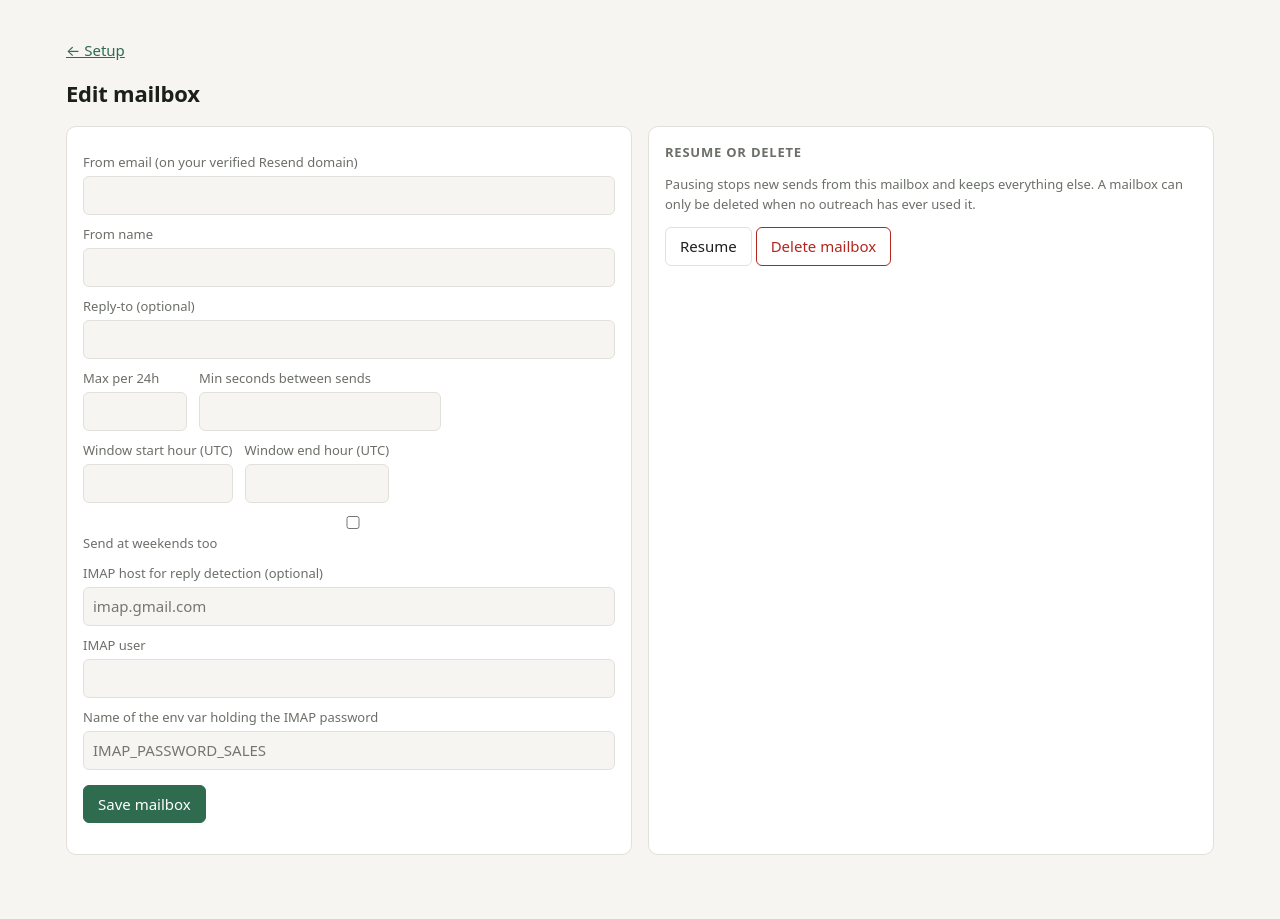
After one commit to Mohitclan/end-to-end-automation-, a FastAPI app: template growthstack/web/templates/mailbox_edit.html in a window 1280 px wide. The commit adds this page. Run offline with FastAPI, Linux system fonts and the light colour scheme; the template is opened without the code that fills it, so the values that code supplies are empty; parts of the project's set-up code (start-up, migrations or seed data) failed here and were passed over.

Commit message:
Developer 4: edit and delete mailboxes and sequences from Setup (P4.06)
- Mailboxes: every field can be edited, including IMAP and weekends. Delete
  is refused while active or pending outreach uses the mailbox, and also when
  it has sending history (finished enrollments still reference it); the
  screen offers Pause instead.
- Sequences: name and follow-up steps can be edited; the screen says edits
  only affect new drafts. Steps can't be removed while leads are enrolled,
  because the sender reads each step's delay when scheduling it. Delete is
  refused once any lead was enrolled; Turn off is offered instead.
- Adding a duplicate mailbox address or sequence name now shows a message
  instead of a database error.
- All new routes use the same login and CSRF checks as the existing ones.
  Tests cover edits, the refused deletes and the allowed ones.

Known limit: an email already held by the sending window keeps its retry
time after the mailbox is edited; new approvals use the new settings.

Co-Authored-By: Claude Opus 5.5 <noreply@anthropic.com>

```diff
--- a/growthstack/web/app.py
+++ b/growthstack/web/app.py
@@ -23,6 +23,7 @@ from growthstack.models import (
     Lead,
     LeadStage,
     Mailbox,
+    OutboundMessage,
     ResearchStatus,
     Sequence,
     SequenceStep,
@@ -47,6 +48,55 @@ def _flash(request: Request, message: str, kind: str = "ok") -> None:
 
 def _back(url: str) -> RedirectResponse:
     return RedirectResponse(url, status_code=303)
+
+
+OPEN_ENROLLMENT = (EnrollmentStatus.PENDING_APPROVAL, EnrollmentStatus.ACTIVE)
+MAX_FOLLOW_UP_POSITION = 5
+
+
+def _mailbox_fields(form) -> tuple[dict | None, str | None]:
+    """Validate the mailbox form shared by add and edit. Returns (fields, error)."""
+    try:
+        f = {
+            "from_email": str(form.get("from_email") or "").strip().lower(),
+            "from_name": str(form.get("from_name") or "").strip(),
+            "reply_to": str(form.get("reply_to") or "").strip() or None,
+            "daily_limit": int(form.get("daily_limit") or 30),
+            "min_interval_seconds": max(30, int(form.get("min_interval_seconds") or 120)),
+            "window_start_hour": int(form.get("window_start_hour") or 8),
+            "window_end_hour": int(form.get("window_end_hour") or 17),
+            "send_weekends": bool(form.get("send_weekends")),
+            "imap_host": str(form.get("imap_host") or "").strip() or None,
+            "imap_user": str(form.get("imap_user") or "").strip() or None,
+            "imap_password_env": str(form.get("imap_password_env") or "").strip() or None,
+        }
+    except ValueError:
+        return None, "Limits and hours must be whole numbers."
+    if not f["from_email"] or not f["from_name"]:
+        return None, "From email and from name are required."
+    if not (0 <= f["window_start_hour"] < f["window_end_hour"] <= 24) or not (1 <= f["daily_limit"] <= 500):
+        return None, "Check the sending window (0-24, start before end) and daily limit (1-500)."
+    return f, None
+
+
+def _follow_up_steps(form) -> tuple[list[SequenceStep] | None, str | None]:
+    """Parse follow-up steps 2..5 from the sequence form; stops at the first empty body."""
+    steps = []
+    for pos in range(2, MAX_FOLLOW_UP_POSITION + 1):
+        body = str(form.get(f"body_{pos}") or "").strip()
+        if not body:
+            break
+        try:
+            delay_days = max(1, int(form.get(f"delay_{pos}") or 3))
+        except ValueError:
+            delay_days = 3
+        subject = str(form.get(f"subject_{pos}") or "").strip()
+        try:
+            sequencer._template_env.from_string(subject + body)  # validate syntax early
+        except Exception as exc:
+            return None, f"Step {pos} template error: {exc}"
+        steps.append(SequenceStep(position=pos, delay_hours=delay_days * 24, subject_template=subject, body_template=body))
+    return steps, None
 
 
 def create_app() -> FastAPI:
@@ -429,35 +479,63 @@ def _routes(app: FastAPI) -> None:  # noqa: C901 - flat list of routes reads bes
         )
 
     @app.post("/setup/mailboxes", dependencies=csrf)
-    def add_mailbox(
-        request: Request,
-        from_email: str = Form(...),
-        from_name: str = Form(...),
-        reply_to: str = Form(""),
-        daily_limit: int = Form(30),
-        min_interval_seconds: int = Form(120),
-        window_start_hour: int = Form(8),
-        window_end_hour: int = Form(17),
-        imap_host: str = Form(""),
-        imap_user: str = Form(""),
-        imap_password_env: str = Form(""),
-        user: User = Depends(auth.require_user),
-        db: Session = Depends(get_db),
-    ):
-        if not (0 <= window_start_hour < window_end_hour <= 24) or not (1 <= daily_limit <= 500):
-            _flash(request, "Check the sending window (0-24, start before end) and daily limit (1-500).", "error")
+    async def add_mailbox(request: Request, user: User = Depends(auth.require_user), db: Session = Depends(get_db)):
+        fields, error = _mailbox_fields(await request.form())
+        if error:
+            _flash(request, error, "error")
             return _back("/setup")
-        db.add(
-            Mailbox(
-                from_email=from_email.strip().lower(), from_name=from_name.strip(), reply_to=reply_to.strip() or None,
-                daily_limit=daily_limit, min_interval_seconds=max(30, min_interval_seconds),
-                window_start_hour=window_start_hour, window_end_hour=window_end_hour,
-                imap_host=imap_host.strip() or None, imap_user=imap_user.strip() or None,
-                imap_password_env=imap_password_env.strip() or None,
-            )
-        )
+        if db.scalar(select(Mailbox.id).where(Mailbox.from_email == fields["from_email"])):
+            _flash(request, f"{fields['from_email']} is already a mailbox.", "error")
+            return _back("/setup")
+        db.add(Mailbox(**fields))
         db.commit()
         _flash(request, "Mailbox added.")
+        return _back("/setup")
+
+    @app.get("/setup/mailboxes/{mailbox_id}/edit", response_class=HTMLResponse)
+    def edit_mailbox_page(mailbox_id: int, request: Request, user: User = Depends(auth.require_user), db: Session = Depends(get_db)):
+        mailbox = db.get(Mailbox, mailbox_id)
+        if not mailbox:
+            raise HTTPException(404)
+        return _render(request, "mailbox_edit.html", user, m=mailbox, in_use=_mailbox_open_enrollments(db, mailbox_id))
+
+    @app.post("/setup/mailboxes/{mailbox_id}/edit", dependencies=csrf)
+    async def edit_mailbox(mailbox_id: int, request: Request, user: User = Depends(auth.require_user), db: Session = Depends(get_db)):
+        mailbox = db.get(Mailbox, mailbox_id)
+        if not mailbox:
+            raise HTTPException(404)
+        fields, error = _mailbox_fields(await request.form())
+        if error:
+            _flash(request, error, "error")
+            return _back(f"/setup/mailboxes/{mailbox_id}/edit")
+        taken = db.scalar(select(Mailbox.id).where(Mailbox.from_email == fields["from_email"], Mailbox.id != mailbox_id))
+        if taken:
+            _flash(request, f"{fields['from_email']} is already another mailbox.", "error")
+            return _back(f"/setup/mailboxes/{mailbox_id}/edit")
+        for key, value in fields.items():
+            setattr(mailbox, key, value)
+        db.commit()
+        _flash(request, f"Mailbox {mailbox.from_email} saved.")
+        return _back("/setup")
+
+    @app.post("/setup/mailboxes/{mailbox_id}/delete", dependencies=csrf)
+    def delete_mailbox(mailbox_id: int, request: Request, user: User = Depends(auth.require_user), db: Session = Depends(get_db)):
+        mailbox = db.get(Mailbox, mailbox_id)
+        if not mailbox:
+            return _back("/setup")
+        if _mailbox_open_enrollments(db, mailbox_id):
+            _flash(request, f"{mailbox.from_email} is used by active or pending outreach, so it can't be deleted. Pause it instead.", "error")
+            return _back("/setup")
+        # Finished enrollments and sent messages still point at the mailbox; keep that history.
+        has_history = db.scalar(select(Enrollment.id).where(Enrollment.mailbox_id == mailbox_id).limit(1)) or db.scalar(
+            select(OutboundMessage.id).where(OutboundMessage.mailbox_id == mailbox_id).limit(1)
+        )
+        if has_history:
+            _flash(request, f"{mailbox.from_email} has sending history, so it can't be deleted. Pause it instead.", "error")
+            return _back("/setup")
+        db.delete(mailbox)
+        db.commit()
+        _flash(request, f"Mailbox {mailbox.from_email} deleted.")
         return _back("/setup")
 
     @app.post("/setup/mailboxes/{mailbox_id}/toggle", dependencies=csrf)
@@ -475,23 +553,16 @@ def _routes(app: FastAPI) -> None:  # noqa: C901 - flat list of routes reads bes
         if not name:
             _flash(request, "Give the sequence a name.", "error")
             return _back("/setup")
+        follow_ups, error = _follow_up_steps(form)
+        if error:
+            _flash(request, error, "error")
+            return _back("/setup")
+        if db.scalar(select(Sequence.id).where(Sequence.name == name)):
+            _flash(request, f"A sequence called '{name}' already exists.", "error")
+            return _back("/setup")
         seq = Sequence(name=name)
         seq.steps.append(SequenceStep(position=1, delay_hours=0, subject_template="", body_template="(written by the AI and approved per lead)"))
-        for pos in range(2, 6):
-            body = str(form.get(f"body_{pos}") or "").strip()
-            if not body:
-                break
-            try:
-                delay_days = max(1, int(form.get(f"delay_{pos}") or 3))
-            except ValueError:
-                delay_days = 3
-            subject = str(form.get(f"subject_{pos}") or "").strip()
-            try:
-                sequencer._template_env.from_string(subject + body)  # validate syntax early
-            except Exception as exc:
-                _flash(request, f"Step {pos} template error: {exc}", "error")
-                return _back("/setup")
-            seq.steps.append(SequenceStep(position=pos, delay_hours=delay_days * 24, subject_template=subject, body_template=body))
+        seq.steps.extend(follow_ups)
         db.add(seq)
         db.commit()
         _flash(request, f"Sequence '{name}' saved with {len(seq.steps)} steps.")
@@ -505,5 +576,75 @@ def _routes(app: FastAPI) -> None:  # noqa: C901 - flat list of routes reads bes
             db.commit()
         return _back("/setup")
 
+    @app.get("/setup/sequences/{sequence_id}/edit", response_class=HTMLResponse)
+    def edit_sequence_page(sequence_id: int, request: Request, user: User = Depends(auth.require_user), db: Session = Depends(get_db)):
+        seq = db.get(Sequence, sequence_id)
+        if not seq:
+            raise HTTPException(404)
+        steps = {st.position: st for st in seq.steps}
+        return _render(request, "sequence_edit.html", user, s=seq, steps=steps,
+                       positions=range(2, MAX_FOLLOW_UP_POSITION + 1), in_use=_sequence_in_use(db, sequence_id))
+
+    @app.post("/setup/sequences/{sequence_id}/edit", dependencies=csrf)
+    async def edit_sequence(sequence_id: int, request: Request, user: User = Depends(auth.require_user), db: Session = Depends(get_db)):
+        seq = db.get(Sequence, sequence_id)
+        if not seq:
+            raise HTTPException(404)
+        here = f"/setup/sequences/{sequence_id}/edit"
+        form = await request.form()
+        name = str(form.get("name") or "").strip()
+        if not name:
+            _flash(request, "Give the sequence a name.", "error")
+            return _back(here)
+        if db.scalar(select(Sequence.id).where(Sequence.name == name, Sequence.id != sequence_id)):
+            _flash(request, f"A sequence called '{name}' already exists.", "error")
+            return _back(here)
+        follow_ups, error = _follow_up_steps(form)
+        if error:
+            _flash(request, error, "error")
+            return _back(here)
+        existing = {st.position: st for st in seq.steps if st.position > 1}
+        new_positions = {st.position for st in follow_ups}
+        # Enrolled leads already hold a message per step and the sender looks up each
+        # step's delay when scheduling it, so steps can't be removed while in use.
+        if set(existing) - new_positions and _sequence_in_use(db, sequence_id):
+            _flash(request, "Leads are enrolled in this sequence, so its steps can't be removed. Edit them, or turn the sequence off and add a new one.", "error")
+            return _back(here)
+        seq.name = name
+        for step in follow_ups:
+            if step.position in existing:
+                old = existing[step.position]
+                old.delay_hours, old.subject_template, old.body_template = step.delay_hours, step.subject_template, step.body_template
+            else:
+                seq.steps.append(step)
+        for pos in set(existing) - new_positions:
+            seq.steps.remove(existing[pos])
+        db.commit()
+        _flash(request, f"Sequence '{name}' saved. Changes apply to new drafts only.")
+        return _back("/setup")
+
+    @app.post("/setup/sequences/{sequence_id}/delete", dependencies=csrf)
+    def delete_sequence(sequence_id: int, request: Request, user: User = Depends(auth.require_user), db: Session = Depends(get_db)):
+        seq = db.get(Sequence, sequence_id)
+        if not seq:
+            return _back("/setup")
+        if _sequence_in_use(db, sequence_id):
+            _flash(request, f"Leads have been enrolled in '{seq.name}', so it can't be deleted. Turn it off instead.", "error")
+            return _back("/setup")
+        db.delete(seq)
+        db.commit()
+        _flash(request, f"Sequence '{seq.name}' deleted.")
+        return _back("/setup")
+
+
+def _mailbox_open_enrollments(db: Session, mailbox_id: int) -> int:
+    return db.scalar(
+        select(func.count(Enrollment.id)).where(Enrollment.mailbox_id == mailbox_id, Enrollment.status.in_(OPEN_ENROLLMENT))
+    ) or 0
+
+
+def _sequence_in_use(db: Session, sequence_id: int) -> bool:
+    return db.scalar(select(Enrollment.id).where(Enrollment.sequence_id == sequence_id).limit(1)) is not None
+
 
 app = create_app()
--- /dev/null
+++ b/growthstack/web/templates/mailbox_edit.html
@@ -0,0 +1,30 @@
+{% extends "base.html" %}
+{% block title %}Edit mailbox · growthstack{% endblock %}
+{% block content %}
+<p><a href="/setup">← Setup</a></p>
+<h1>Edit mailbox</h1>
+<div class="grid g2">
+<form class="panel" method="post" action="/setup/mailboxes/{{ m.id }}/edit"><input type="hidden" name="csrf_token" value="{{ csrf }}">
+  {% if in_use %}<p class="muted" style="font-size:13px">{{ in_use }} active or pending enrollment{{ 's' if in_use != 1 }} send from this mailbox.
+    New limits and window apply to their next send.</p>{% endif %}
+  <label>From email (on your verified Resend domain)</label><input name="from_email" type="email" value="{{ m.from_email }}" required>
+  <label>From name</label><input name="from_name" value="{{ m.from_name }}" required>
+  <label>Reply-to (optional)</label><input name="reply_to" type="email" value="{{ m.reply_to or '' }}">
+  <div class="row"><div><label>Max per 24h</label><input name="daily_limit" type="number" value="{{ m.daily_limit }}" min="1" max="500"></div>
+    <div><label>Min seconds between sends</label><input name="min_interval_seconds" type="number" value="{{ m.min_interval_seconds }}" min="30"></div></div>
+  <div class="row"><div><label>Window start hour (UTC)</label><input name="window_start_hour" type="number" value="{{ m.window_start_hour }}" min="0" max="23"></div>
+    <div><label>Window end hour (UTC)</label><input name="window_end_hour" type="number" value="{{ m.window_end_hour }}" min="1" max="24"></div></div>
+  <label><input name="send_weekends" type="checkbox" value="1" {{ 'checked' if m.send_weekends }}> Send at weekends too</label>
+  <label>IMAP host for reply detection (optional)</label><input name="imap_host" value="{{ m.imap_host or '' }}" placeholder="imap.gmail.com">
+  <label>IMAP user</label><input name="imap_user" value="{{ m.imap_user or '' }}">
+  <label>Name of the env var holding the IMAP password</label><input name="imap_password_env" value="{{ m.imap_password_env or '' }}" placeholder="IMAP_PASSWORD_SALES">
+  <p><button>Save mailbox</button></p>
+</form>
+<div class="panel"><h2>{{ 'Pause' if m.active else 'Resume' }} or delete</h2>
+  <p class="muted" style="font-size:13px">Pausing stops new sends from this mailbox and keeps everything else.
+    A mailbox can only be deleted when no outreach has ever used it.</p>
+  <form class="inline" method="post" action="/setup/mailboxes/{{ m.id }}/toggle"><input type="hidden" name="csrf_token" value="{{ csrf }}"><button class="ghost">{{ 'Pause' if m.active else 'Resume' }}</button></form>
+  {% if not in_use %}<form class="inline" method="post" action="/setup/mailboxes/{{ m.id }}/delete"><input type="hidden" name="csrf_token" value="{{ csrf }}"><button class="danger">Delete mailbox</button></form>{% endif %}
+</div>
+</div>
+{% endblock %}
--- a/growthstack/web/templates/setup.html
+++ b/growthstack/web/templates/setup.html
@@ -12,7 +12,8 @@
   <table><tr><th>From</th><th class="n">Per day</th><th>Window (UTC)</th><th>Replies</th><th></th></tr>
   {% for m in mailboxes %}<tr><td>{{ m.from_name }}<div class="mono muted">{{ m.from_email }}</div></td><td class="n">{{ m.daily_limit }}</td>
     <td>{{ m.window_start_hour }}:00-{{ m.window_end_hour }}:00{{ '' if m.send_weekends else ', weekdays' }}</td><td>{{ 'IMAP' if m.imap_host else '-' }}</td>
-    <td><form class="inline" method="post" action="/setup/mailboxes/{{ m.id }}/toggle"><input type="hidden" name="csrf_token" value="{{ csrf }}"><button class="ghost">{{ 'Pause' if m.active else 'Resume' }}</button></form></td></tr>
+    <td><a href="/setup/mailboxes/{{ m.id }}/edit">Edit</a>
+      <form class="inline" method="post" action="/setup/mailboxes/{{ m.id }}/toggle"><input type="hidden" name="csrf_token" value="{{ csrf }}"><button class="ghost">{{ 'Pause' if m.active else 'Resume' }}</button></form></td></tr>
   {% else %}<tr><td colspan="5" class="muted">No mailboxes yet.</td></tr>{% endfor %}</table>
   <details style="margin-top:12px"><summary>Add a mailbox</summary>
   <form method="post" action="/setup/mailboxes"><input type="hidden" name="csrf_token" value="{{ csrf }}">
@@ -23,6 +24,7 @@
       <div><label>Min seconds between sends</label><input name="min_interval_seconds" type="number" value="120" min="30"></div></div>
     <div class="row"><div><label>Window start hour (UTC)</label><input name="window_start_hour" type="number" value="8" min="0" max="23"></div>
       <div><label>Window end hour (UTC)</label><input name="window_end_hour" type="number" value="17" min="1" max="24"></div></div>
+    <label><input name="send_weekends" type="checkbox" value="1"> Send at weekends too</label>
     <label>IMAP host for reply detection (optional)</label><input name="imap_host" placeholder="imap.gmail.com">
     <label>IMAP user</label><input name="imap_user">
     <label>Name of the env var holding the IMAP password</label><input name="imap_password_env" placeholder="IMAP_PASSWORD_SALES">
@@ -31,6 +33,7 @@
 <div class="panel"><h2>Sequences</h2>
   {% for s in sequences %}<p><strong>{{ s.name }}</strong> <span class="chip {{ 'good' if s.active }}">{{ 'active' if s.active else 'off' }}</span>
     <span class="muted">{{ s.steps|length }} steps:{% for st in s.steps %} {{ 'day 0' if st.position == 1 else '+' ~ (st.delay_hours // 24) ~ 'd' }}{% endfor %}</span>
+    <a href="/setup/sequences/{{ s.id }}/edit">Edit</a>
     <form class="inline" method="post" action="/setup/sequences/{{ s.id }}/toggle"><input type="hidden" name="csrf_token" value="{{ csrf }}"><button class="ghost">{{ 'Turn off' if s.active else 'Turn on' }}</button></form></p>
   {% else %}<p class="muted">No sequences yet.</p>{% endfor %}
   <details><summary>Add a sequence</summary>
```
Also changed, not shown: growthstack/web/templates/sequence_edit.html (added, +28 -0 lines), tests/test_web.py (+121 -0 lines).
